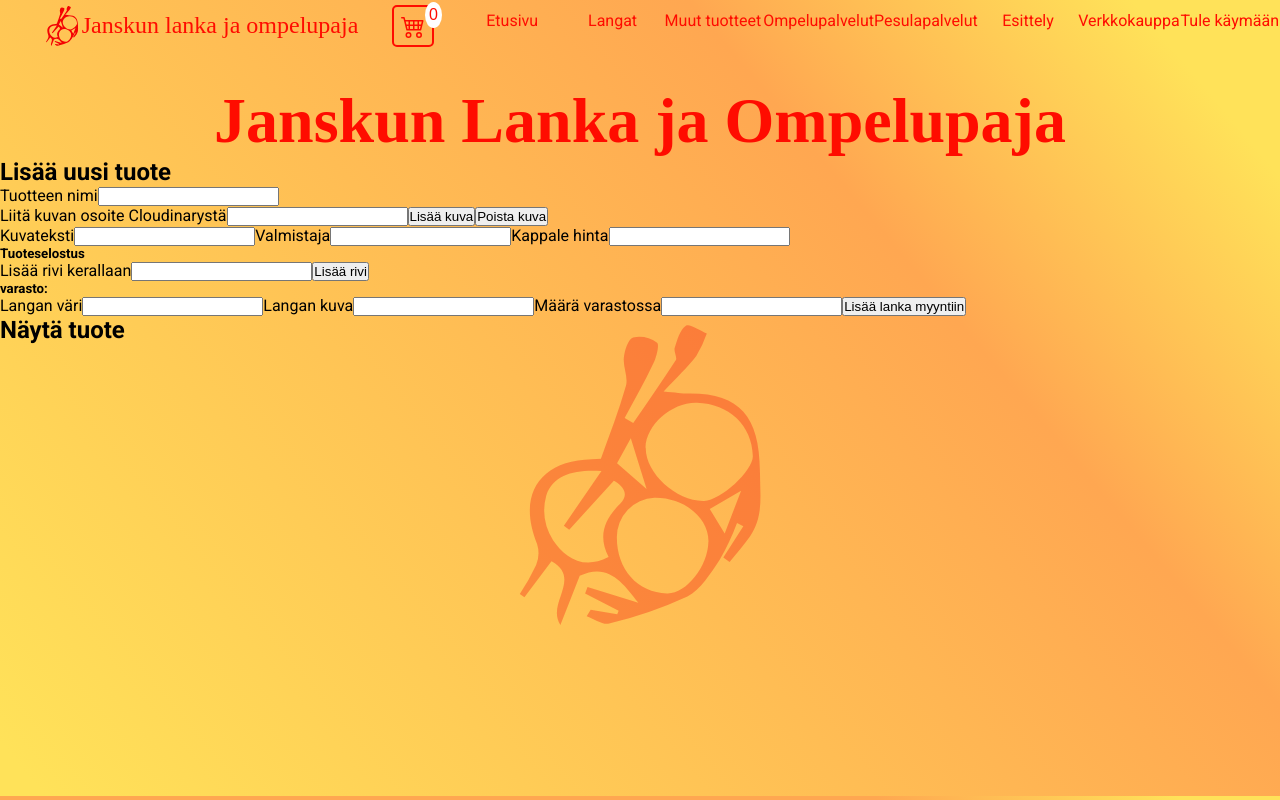
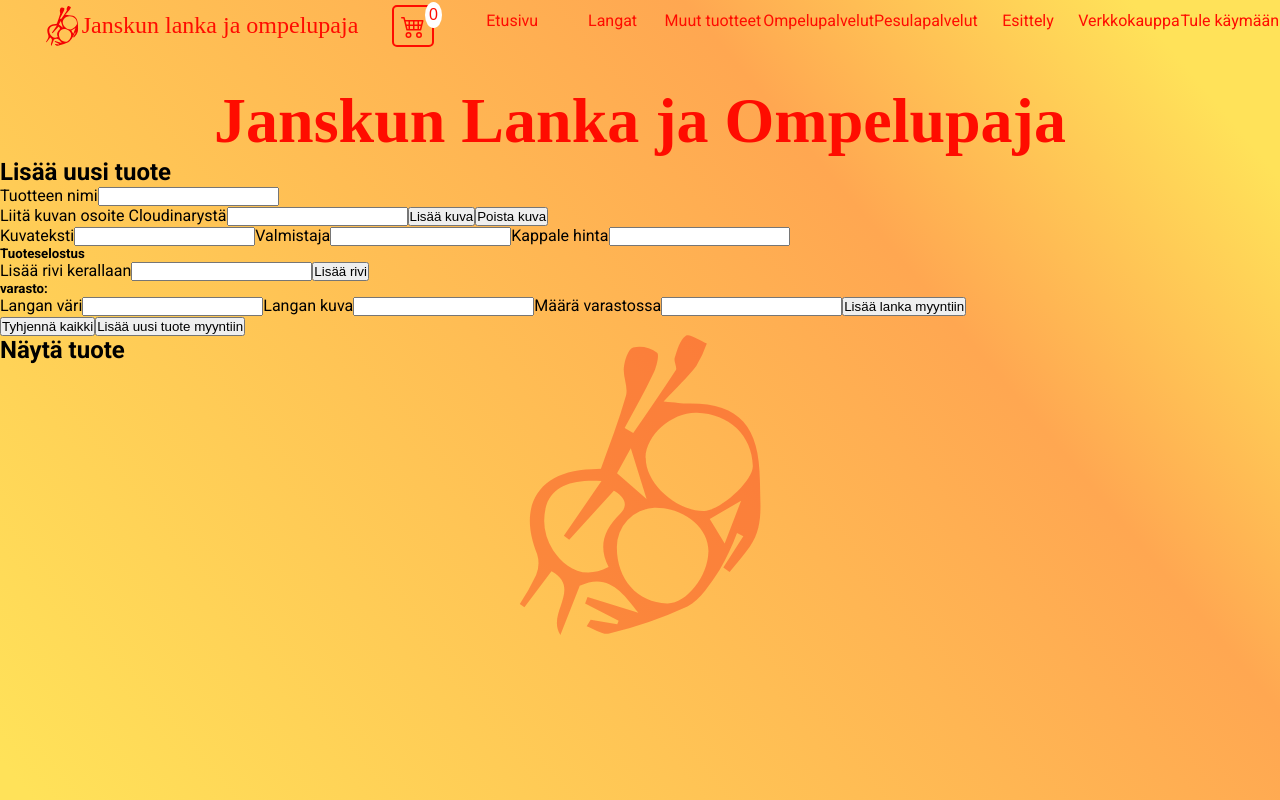
Before and after one commit to LinkinWD/janskunkoodi, a Next.js app: page /admin/new in a window 1280 px wide. Shown: the top 800 px of the page. Built offline with nearby package versions, Linux system fonts and the light colour scheme; a web font is replaced by a local one.

Commit message:
logiikka lisätä tuote ja pieni validointi lisätty

```diff
--- a/pages/admin/new.jsx
+++ b/pages/admin/new.jsx
@@ -6,56 +6,96 @@ import Image from "next/image";
 import React from 'react'
 
 export default function uusituote() {
-    const [img, setImg] =useState(null)
-    const [title, setTitle] =useState(null)
-    const [malf, setMalf] =useState(null)
+    const [img, setImg] =useState('')
+    const [title, setTitle] =useState('')
+    const [malf, setMalf] =useState('')
     const [price, setPrice] =useState(null)
-    const [explanation, setExplanation] =useState(null)
+    const [desc, setDesc] =useState('')
     const [currentLine, setCurrentLine] = useState(null)
-    const [desc, setDesc] =useState([])
+    const [explanation, setExplanation] =useState([])
     const [supply, setSupply] =useState([])
     const [lataaKuva, setLataaKuva] = useState(false)
     const [supplyColor, setSupplyColor] = useState(null)
     const [supplyStock, setSupplyStock] = useState(null)
     const [supplyImg, setSupplyImg] = useState(null)
+    const [validate, setValidate] = useState('')
+    const router = useRouter()
 
     const poistaKuva =() => {
         setLataaKuva(false)
         setImg('')
     }
     const lisaaRivi = () => {
-        setDesc([...desc, currentLine])
+        setExplanation([...explanation, currentLine])
         setCurrentLine('')
     }
     const lisaaLanka = () => {
         setSupply([...supply, {color: supplyColor,img: supplyImg, stock: supplyStock}])
     }
+    const handleCreate = async () => {
+        if(title === ''){
+            setValidate('tuotteen nimi puuttuu')
+            return false
+        }
+        if(img === '') {
+            setValidate('Kuva tarvitaan')
+            return false
+        }
+        if(desc=== ''){
+            setValidate('Kuva teksti puuttuu')
+            return false
+        }
+        if(malf === '') {
+            setValidate('Valmistaja puuttuu')
+            return false
+        }
+        if(price === null || price <= 0){
+            setValidate('hinnassa on ongelmia')
+            return false
+        }
+        if(explanation.length === 0){
+            setValidate('tuoteselostus puuttuu')
+            return false
+        }
+        if(supply.length === 0) {
+            setValidate('myytävät lanka värit puuttuu')
+            return false
+        }
+        const uusiTuote = {
+            title,malf,price,img,desc,supply,explanation
+        }
+
+        await axios.post(`http://localhost:3000/api/langat`, uusiTuote)
+       router.push('/admin')
+    }
+
 
   return (
     <div>
         <h2>Lisää uusi tuote</h2>
+        <h4>{validate}</h4>
         <div>
 
             <label htmlFor="">Tuotteen nimi</label>
-            <input type="text" onChange={(e)=> setTitle(e.target.value)} />
+            <input type="text" onChange={(e)=> setTitle(e.target.value)} required />
             <div>
             <label htmlFor="">Liitä kuvan osoite Cloudinarystä</label>
 
-            <input type="text" on onChange={(e)=>setImg(e.target.value)} value={img}  />
-            <button onClick={()=> setLataaKuva(true)}>Lisää kuva </button>
+            <input type="text" on onChange={(e)=>setImg(e.target.value)} value={img}  required/>
+            <button onClick={()=> setLataaKuva(true)} >Lisää kuva </button>
             <button onClick={poistaKuva}>Poista kuva</button>
             </div>
             <label htmlFor="">Kuvateksti</label>
-            <input type="text" onChange={(e) => setExplanation(e.target.value)} />
+            <input type="text" onChange={(e) => setDesc(e.target.value)}  />
             <label htmlFor="">Valmistaja</label>
-            <input type="text" onChange={(e) => setMalf(e.target.value)}/>
+            <input type="text" onChange={(e) => setMalf(e.target.value)} />
 
             <label htmlFor="">Kappale hinta</label>
             <input type="number" onChange={(e) => setPrice(e.target.value)} />
             <div>
         <h5>Tuoteselostus</h5>
             <label htmlFor="">Lisää rivi kerallaan</label>
-            <input type="Tuoteselostus" onChange={(e) => setCurrentLine(e.target.value)} value={currentLine} />
+            <input type="Tuoteselostus" onChange={(e) => setCurrentLine(e.target.value)} value={currentLine}  />
             <button onClick={lisaaRivi}>Lisää rivi</button>
             </div>
             <div>
@@ -69,15 +109,19 @@ export default function uusituote() {
             <button onClick={lisaaLanka}>Lisää lanka myyntiin</button>
             </div>
         </div>
+        <div>
+            <button>Tyhjennä kaikki</button>
+            <button onClick={handleCreate}>Lisää uusi tuote myyntiin</button>
+        </div>
         <section>
             <h2>Näytä tuote</h2>
             <h3>{title}</h3>
             {lataaKuva && <Image src={img} height={200} width={200} alt='tuotteen kuva'/>}
-            <p>{explanation}</p>
+            <p>{desc}</p>
             <p>{malf}</p>
             {price && <p>Hinta: {price}€</p>}
-            {desc.length > 0 ? <p>Tuoteselostus</p> : ''}
-            {desc.map((line, index) => {
+            {explanation.length > 0 ? <p>Tuoteselostus</p> : ''}
+            {explanation.map((line, index) => {
                 return <p key={index}>{line}</p>
             })}
             {supply.length > 0 ? <p>Myytävissä olevat langat</p> : ''}
```
